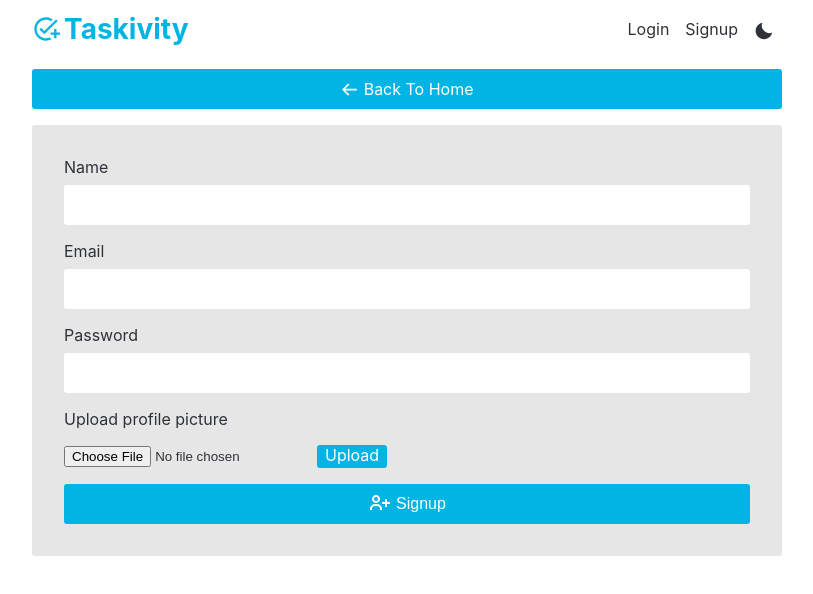
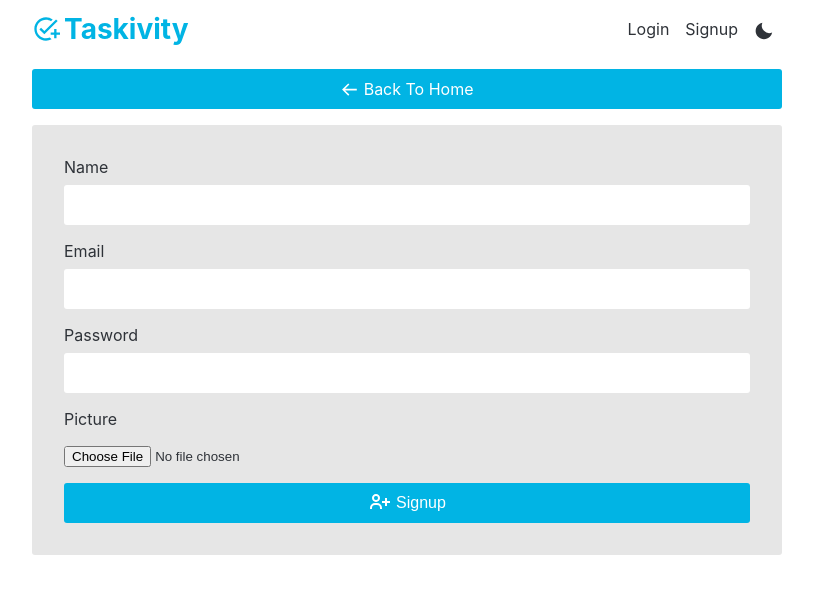
Before and after one commit to ksb-dev/Task-Manager-MERN, a React (Vite) app in the folder client/: page /signup in a window 1280 px wide. Shown: the top 594 px of the page, without its empty margins (233-1046 px from the left). Built offline with nearby package versions, Linux system fonts and the light colour scheme.

Commit message:
Initial Commit

```diff
--- a/client/src/pages/Logout/Logout.jsx
+++ b/client/src/pages/Logout/Logout.jsx
@@ -92,9 +92,15 @@ const Logout = () => {
             <p className='cancel-btn' onClick={() => setShow(!show)}>
               Cancel
             </p>
-            <p className='delete-btn' onClick={handleDeleteAccount}>
-              Delete
-            </p>
+            {!deleteAccountMutation.isLoading ? (
+              <p className='delete-btn' onClick={handleDeleteAccount}>
+                Delete
+              </p>
+            ) : (
+              <p className='delete-btn' onClick={handleDeleteAccount}>
+                Deleting...
+              </p>
+            )}
           </div>
         </div>
       )}
--- a/client/src/pages/Signup/Signup.jsx
+++ b/client/src/pages/Signup/Signup.jsx
@@ -21,6 +21,7 @@ import { useNavigate } from 'react-router-dom'
 
 // components
 import PrimaryBtn from '../../components/PrimaryBtn/PrimaryBtn'
+import Loading from '../../components/Loading/Loading'
 
 // context
 import { useTaskivityContext } from '../../context/context'
@@ -34,6 +35,7 @@ const Signup = () => {
   const [email, setEmail] = useState('')
   const [password, setPassword] = useState('')
   const [image, setImage] = useState('')
+  const [isUploading, setIsUploading] = useState(false)
   const { mode, rerenderNavBar, setRerenderNavBar } = useTaskivityContext()
   const navigate = useNavigate()
 
@@ -58,10 +60,24 @@ const Signup = () => {
     }
   })
 
-  const handleSubmit = e => {
+  const handleSubmit = async e => {
     e.preventDefault()
 
-    registerMutation.mutate({ name, email, password, image })
+    if (name !== '' && email !== '' && password !== '') {
+      const result = await uploadImage()
+
+      if (result) {
+        console.log(true)
+        registerMutation.mutate({
+          name,
+          email,
+          password,
+          image: result.data.secure_url
+        })
+      }
+    } else {
+      toast.error('Please fill out all the fields.')
+    }
   }
 
   const previewFiles = image => {
@@ -80,14 +96,18 @@ const Signup = () => {
 
   const uploadImage = async () => {
     try {
+      setIsUploading(true)
       const result = await axios.post(url, {
         image
       })
       if (result) {
         setImage(result.data.secure_url)
         toast.success('Image uploaded!')
+        setIsUploading(false)
+        return result
       }
     } catch (err) {
+      setIsUploading(false)
       console.log(err)
       toast.error(
         err.response.data.message.charAt(0).toUpperCase() +
@@ -134,7 +154,7 @@ const Signup = () => {
         </div>
 
         <div className='profile-upload'>
-          <p>Upload profile picture</p>
+          <p>Picture</p>
           <div>
             <input
               type='file'
@@ -142,12 +162,11 @@ const Signup = () => {
               accept='image/*'
               onChange={e => handleChange(e)}
             />
-            <span
-              onClick={uploadImage}
-              style={{ background: 'var(--blue)', color: '#fff' }}
-            >
-              Upload
-            </span>
+            {isUploading && (
+              <p>
+                <span>Picture Uploading</span> <Loading value={'light'} />
+              </p>
+            )}
           </div>
         </div>
 
--- a/client/src/pages/Signup/_signup.scss
+++ b/client/src/pages/Signup/_signup.scss
@@ -47,20 +47,30 @@
       }
 
       div {
-        display: flex;
-        align-items: center;
-
-        span {
-          display: inline-block;
-          margin-bottom: 1rem;
-          padding: 0rem 0.5rem;
-          padding-bottom: 0.2rem;
-          border-radius: var(--border-radius);
-          cursor: pointer;
-        }
+        // display: flex;
+        // align-items: center;
 
         input {
           margin-bottom: 1rem;
+          border-radius: var(--border-radius);
+        }
+
+        p {
+          display: inline-block;
+          margin-bottom: 0.5rem;
+          border-radius: var(--border-radius);
+          background: var(--blue);
+          color: #fff;
+          cursor: pointer;
+          height: 40px;
+          display: flex;
+          align-items: center;
+          justify-content: center;
+          padding: 0 1rem;
+
+          span {
+            margin-right: 1rem;
+          }
         }
       }
     }
```
Also changed, not shown: 5 other files (tests, documents, lock files or other folders).
